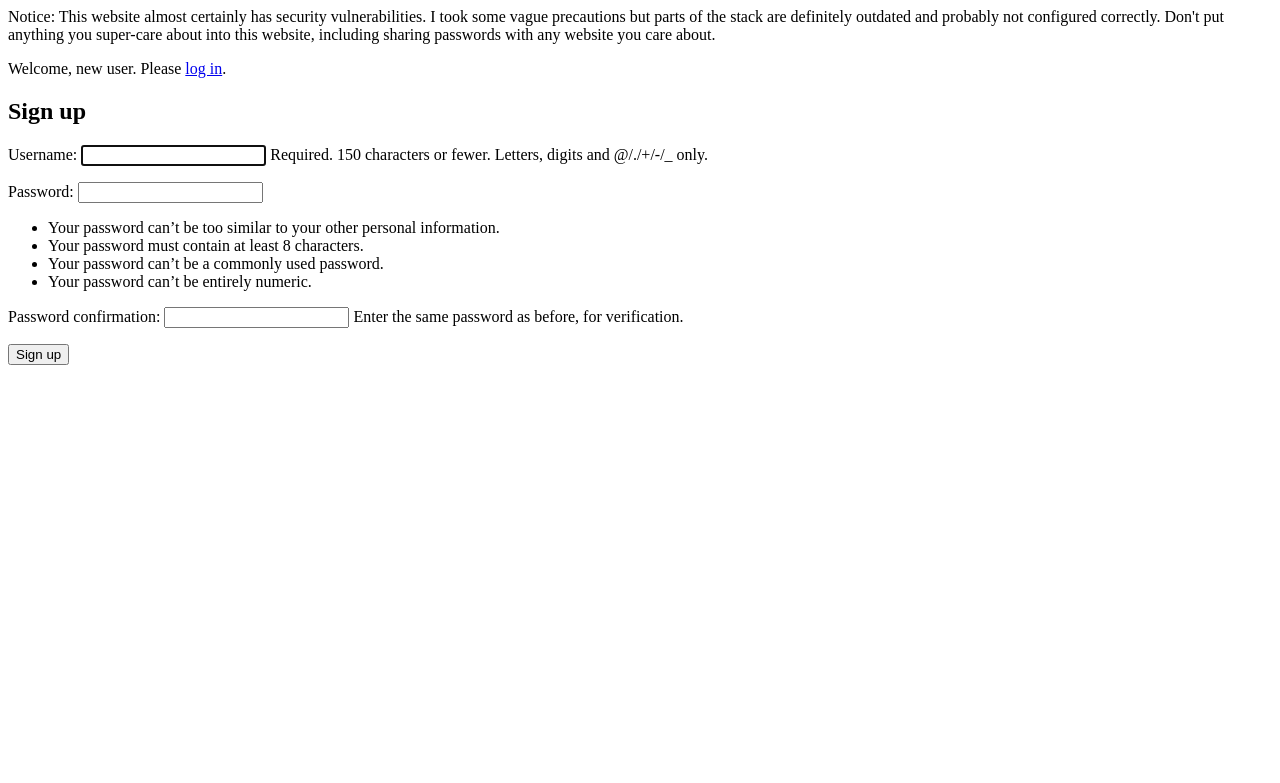
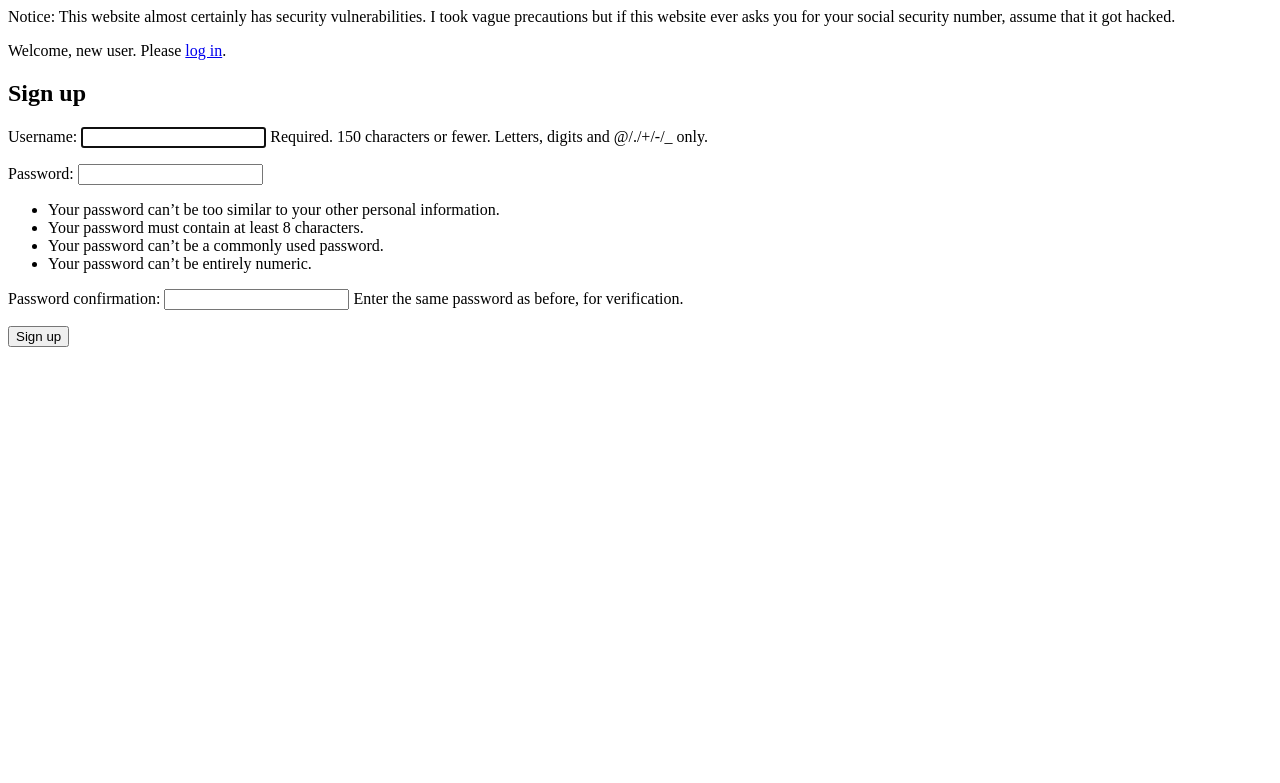
Before and after one commit to jerrywu64/character-sorter, a Django app: page /signup/ in a window 1280 px wide. Shown: the top 783 px of the page. Run offline with Django 3.2, Linux system fonts and the light colour scheme.

Commit message:
shortened disclaimer

```diff
--- a/charactersorter/core/templates/base.html
+++ b/charactersorter/core/templates/base.html
@@ -11,10 +11,8 @@
     </head>
     <body>
         Notice: This website almost certainly has security vulnerabilities. I
-        took some vague precautions but parts of the stack are definitely
-        outdated and probably not configured correctly. Don't put anything you
-        super-care about into this website, including sharing passwords with
-        any website you care about.
+        took vague precautions but if this website ever asks you for your
+        social security number, assume that it got hacked.
         {% if user.is_authenticated %}
             <p>Welcome, {{ user.get_username }}. <a href="{% url "logout" %}">Log out</a></p>
         {% else %}
```
